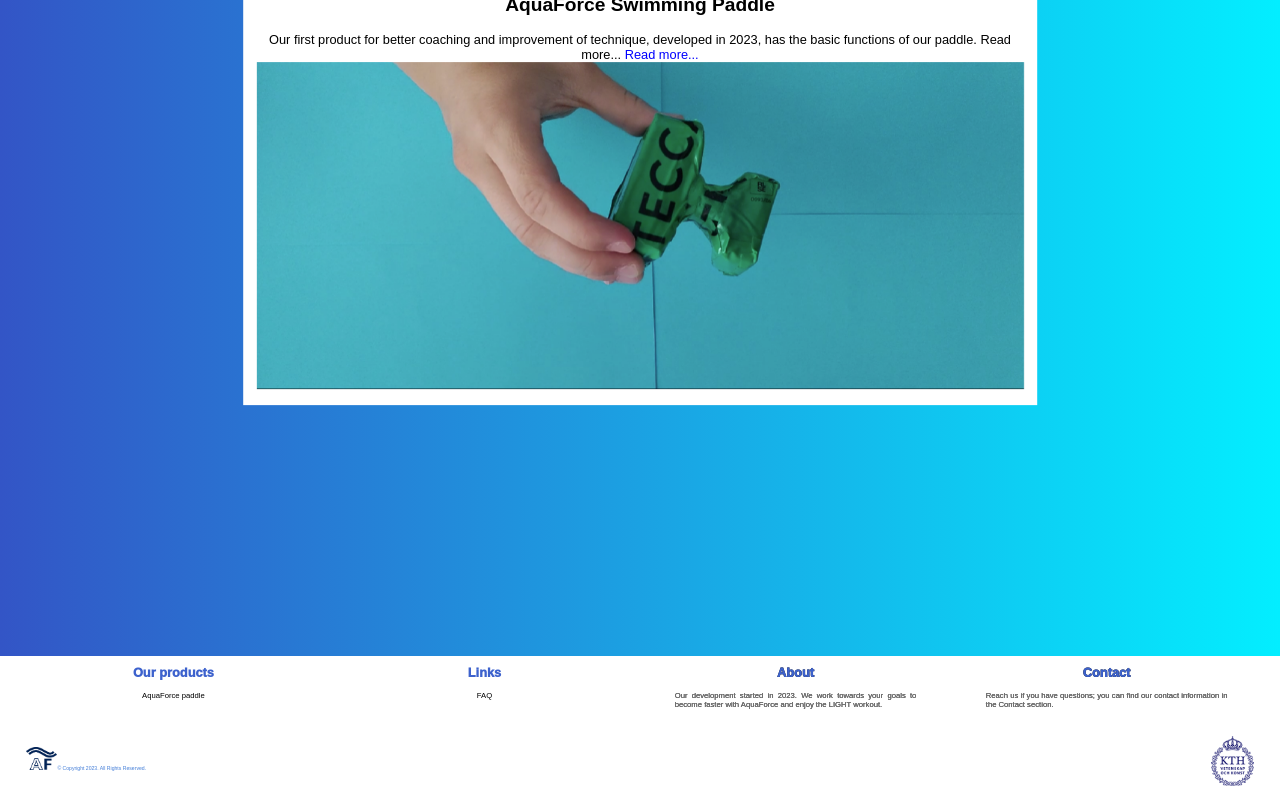
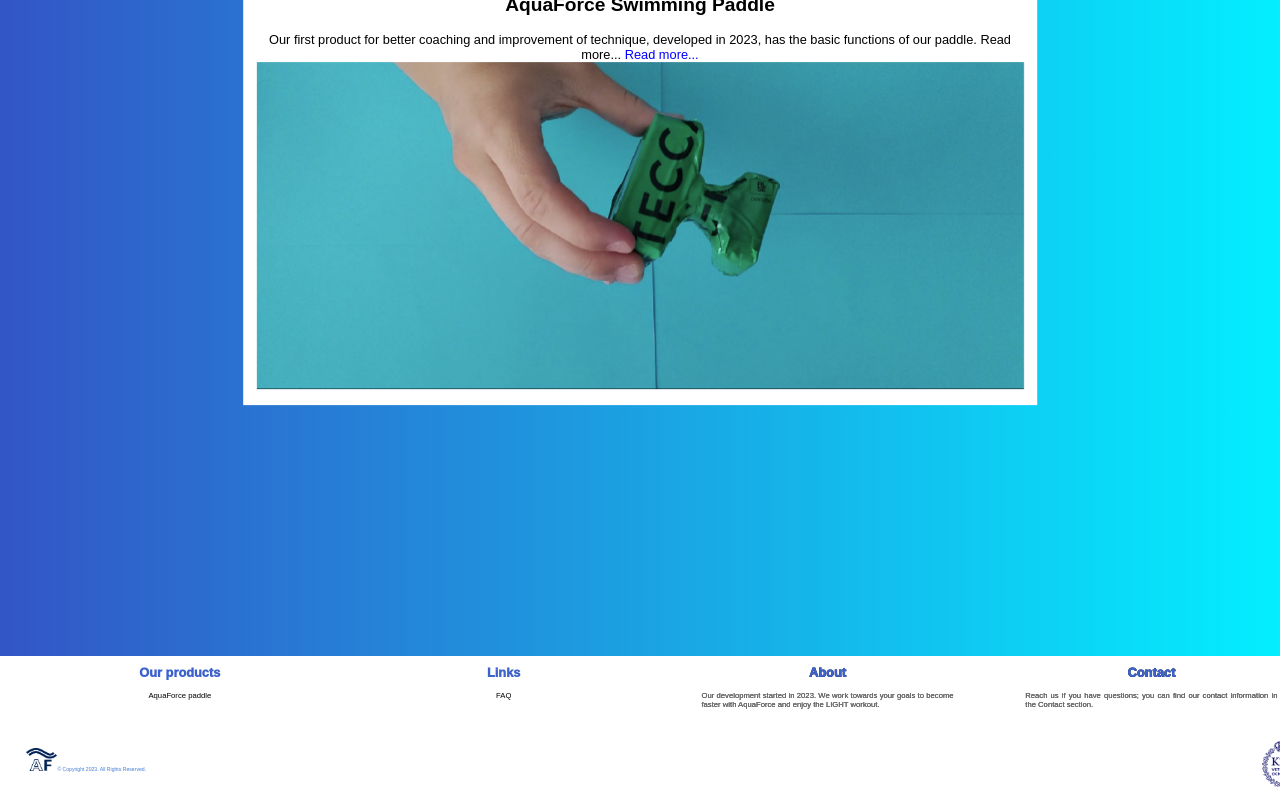
Before and after one commit to JakubJus/AFweb, a React (Vite) app in the folder client/: page / in a window 1280 px wide. Shown: the part 1113-1913 px from the top of the page. Built offline with nearby package versions, Linux system fonts and the light colour scheme.

Commit message:
Update footer.scss

```diff
--- a/client/src/components/Footer/footer.scss
+++ b/client/src/components/Footer/footer.scss
@@ -1,7 +1,10 @@
 .footer {
     background-color: white;
-    max-width: 100%;
     padding: 0% 2% 1% 2%;
+    position: relative;
+    bottom: 0;
+    left: 0;
+    width: 100%;
 }
 
 .top {
```
